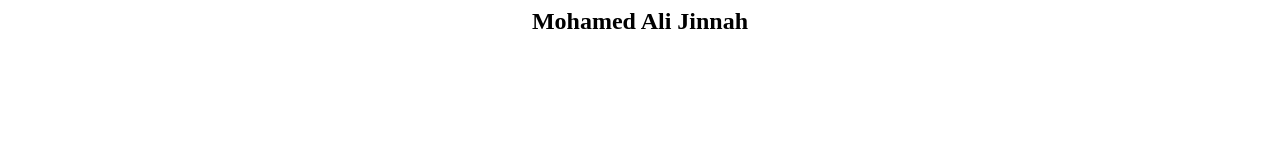
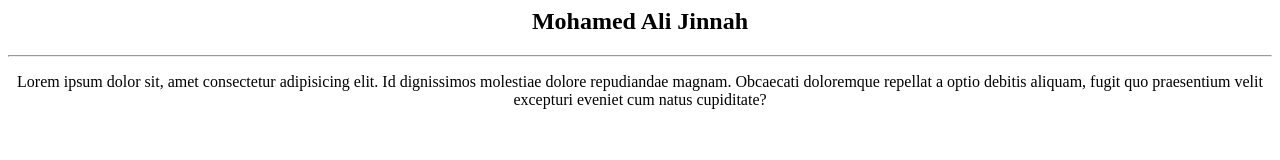
Before and after one commit to Jinnahjinnah/repo5, a plain HTML site: page index.html in a window 1280 px wide. Drawn offline with Linux system fonts and the light colour scheme.

Commit message:
Modified index.html

```diff
--- a/index.html
+++ b/index.html
@@ -1,3 +1,5 @@
 <center>
 <h2>Mohamed Ali Jinnah</h2>
+<hr>
+<p>Lorem ipsum dolor sit, amet consectetur adipisicing elit. Id dignissimos molestiae dolore repudiandae magnam. Obcaecati doloremque repellat a optio debitis aliquam, fugit quo praesentium velit excepturi eveniet cum natus cupiditate?</p>
 </center>
```
